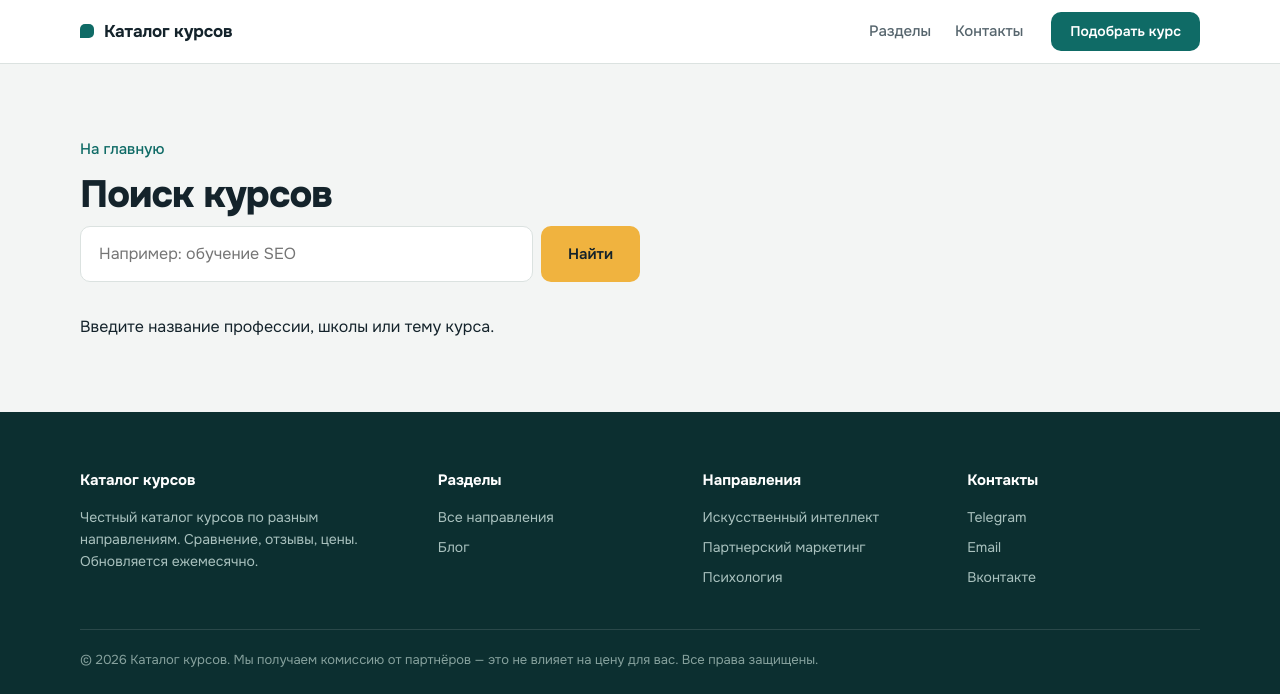
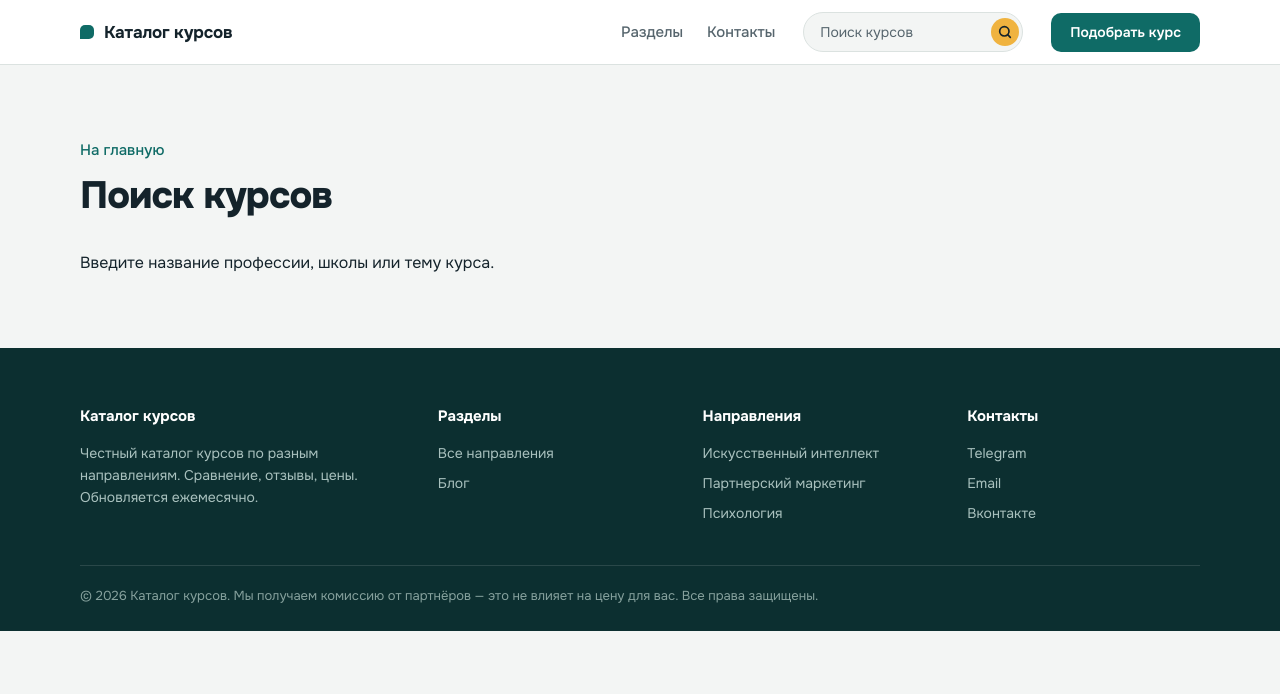
Before and after one commit to Santilka/partners, a Django app: page /search/ in a window 1280 px wide. Shown: the top 694 px of the page. Run offline with Django 5.2, Linux system fonts and the light colour scheme; data comes from the database, SQL or seed files in the repository.

Commit message:
Добавлены миграции для включения расширения Trigram, обновлен шаблон поиска и стили для улучшения пользовательского интерфейса

```diff
--- a/refy/templates/refy/_search_form.html
+++ b/refy/templates/refy/_search_form.html
@@ -1,4 +1,4 @@
 <form class="search" action="{% url 'refy:search' %}" method="get" role="search">
-  <input type="search" name="q" value="{{ q|default:'' }}" placeholder="Например: обучение SEO" aria-label="Поиск курсов" maxlength="100">
-  <button type="submit" class="btn btn-accent">Найти</button>
+  <input type="search" name="q" value="{{ q|default:'' }}" placeholder="Поиск курсов" aria-label="Поиск курсов" maxlength="100" autocomplete="off">
+  <button type="submit" class="search-btn" aria-label="Найти"><svg viewBox="0 0 24 24" width="16" height="16" fill="none" stroke="currentColor" stroke-width="2.5" stroke-linecap="round" aria-hidden="true"><circle cx="11" cy="11" r="7"/><path d="M20 20l-4-4"/></svg></button>
 </form>
--- a/refy/templates/refy/base.html
+++ b/refy/templates/refy/base.html
@@ -30,6 +30,7 @@
       {% block nav_extra %}{% endblock %}
       <a href="#contacts">Контакты</a>
     </nav>
+    {% include 'refy/_search_form.html' %}
     <a href="{% url 'refy:home' %}#sections" class="btn btn-primary btn-small hd-cta">Подобрать курс</a>
   </div>
 </header>
--- a/refy/templates/refy/home.html
+++ b/refy/templates/refy/home.html
@@ -37,12 +37,6 @@
   </div>
 </section>
 {% endif %}
-<section class="alt">
-  <div class="container">
-    <h2 class="section-title">Поиск по каталогу</h2>
-    {% include 'refy/_search_form.html' %}
-  </div>
-</section>
 <section id="sections">
   <div class="container">
     {% for g in groups %}
--- a/refy/templates/refy/search.html
+++ b/refy/templates/refy/search.html
@@ -6,7 +6,6 @@
   <div class="container">
     <a class="crumb" href="{% url 'refy:home' %}">На главную</a>
     <h1 class="section-title">Поиск курсов</h1>
-    {% include 'refy/_search_form.html' %}
     <div class="search-results">
       {% if searched %}
         {% if courses %}
--- a/refy/views.py
+++ b/refy/views.py
@@ -1,8 +1,10 @@
 import logging
+import re
 from urllib.parse import urlsplit
 
+from django.contrib.postgres.search import TrigramWordSimilarity
 from django.db.models import Case, Count, IntegerField, OuterRef, Q, Subquery, When
-from django.db.models.functions import Coalesce
+from django.db.models.functions import Coalesce, Greatest
 from django.http import Http404, HttpResponse, HttpResponseRedirect
 from django.shortcuts import get_object_or_404, redirect, render
 from django.urls import reverse
@@ -14,6 +16,9 @@
 FEATURED = 6
 SEARCH_LIMIT = 60
 BOT_MARKERS = ('bot', 'crawl', 'spider', 'slurp', 'preview', 'headless')
+WORD_RE = re.compile(r'[^\W_]+')
+FUZZY_MIN_LEN = 4
+FUZZY_SIM = 0.5
 
 log = logging.getLogger(__name__)
 
@@ -63,23 +68,38 @@
     })
 
 
+def stem(w):
+    n = len(w)
+    return w if n <= 4 else w[:-1] if n == 5 else w[:-2]
+
+
 def search(request):
     q = request.GET.get('q', '').replace('\x00', '').strip()[:100]
-    words = [w for w in q.split() if len(w) > 1][:5]
+    words = [w for w in WORD_RE.findall(q.lower()) if len(w) > 1][:5]
     courses = []
     if words:
+        qs = with_review_flags(Course.objects.filter(is_active=True))
         match_any = Q()
         cases = []
-        for w in words:
-            m = (
-                Q(title__icontains=w) | Q(tag__icontains=w) | Q(school__icontains=w)
-                | Q(audience__icontains=w)
-                | Q(pk__in=CourseSection.objects.filter(section__title__icontains=w).values('course_id'))
+        for i, w in enumerate(words):
+            s = stem(w)
+            in_title = Q(title__icontains=s)
+            in_other = (
+                Q(tag__icontains=s) | Q(school__icontains=s) | Q(audience__icontains=s)
+                | Q(pk__in=CourseSection.objects.filter(section__title__icontains=s).values('course_id'))
             )
+            m = in_title | in_other
+            whens = [When(in_title, then=3), When(in_other, then=2)]
+            if len(w) >= FUZZY_MIN_LEN:
+                qs = qs.annotate(**{f'sim{i}': Greatest(
+                    TrigramWordSimilarity(w, 'title'), TrigramWordSimilarity(w, 'school'))})
+                fuzzy = Q(**{f'sim{i}__gte': FUZZY_SIM})
+                m |= fuzzy
+                whens.append(When(fuzzy, then=1))
             match_any |= m
-            cases.append(Case(When(m, then=1), default=0, output_field=IntegerField()))
+            cases.append(Case(*whens, default=0, output_field=IntegerField()))
         courses = (
-            with_review_flags(Course.objects.filter(is_active=True)).filter(match_any)
+            qs.filter(match_any)
             .annotate(score=sum(cases))
             .order_by('-score', 'position', 'title')[:SEARCH_LIMIT]
         )
--- a/static/css/style.css
+++ b/static/css/style.css
@@ -420,16 +420,30 @@
 /* ==========================================================================
    COMPONENT: SEARCH
    ========================================================================== */
-.search{display:flex;gap:8px;max-width:560px;margin-top:8px}
+.search{position:relative;width:220px;transition:width .25s}
+.search:focus-within{width:300px}
 .search input{
-  flex:1;min-width:0;
-  padding:14px 18px;
+  width:100%;
+  padding:8px 42px 8px 16px;
   border:1.5px solid var(--line);
-  border-radius:10px;
-  background:#fff;color:var(--ink);
-  font:inherit;font-size:16px;
+  border-radius:var(--radius-pill);
+  background:var(--bg);color:var(--ink);
+  font:inherit;font-size:14px;
   appearance:none;-webkit-appearance:none;
+  transition:border-color .2s,background .2s,box-shadow .2s;
 }
+.search input::-webkit-search-cancel-button{display:none}
+.search input::placeholder{color:var(--muted)}
+.search input:focus{outline:none;border-color:var(--teal);background:#fff;box-shadow:0 0 0 3px var(--tint)}
+.search-btn{
+  position:absolute;top:50%;right:4px;transform:translateY(-50%);
+  display:flex;align-items:center;justify-content:center;
+  width:28px;height:28px;padding:0;border:none;border-radius:50%;
+  background:var(--amber);color:var(--ink);cursor:pointer;
+  transition:background .2s;
+}
+.search-btn:hover{background:var(--amber-h)}
+.search-btn:focus-visible{outline:3px solid var(--teal);outline-offset:2px}
 .search-results{margin-top:32px}
 
 /* ==========================================================================
@@ -708,9 +722,8 @@
   nav::-webkit-scrollbar{display:none}
 
   /* --- поиск --- */
-  .search{margin-top:0;gap:6px}
-  .search input{padding:11px 14px;font-size:16px}
-  .search .btn{flex:none;padding:11px 18px;font-size:15px}
+  .search,.search:focus-within{order:2;width:100%}
+  .search input{padding:10px 44px 10px 16px;font-size:16px}
 
   /* --- панель в hero --- */
   .panel{padding:14px 16px;border-radius:14px}
```
Also changed, not shown: refy/migrations/0012_enable_pg_trgm.py (added).
